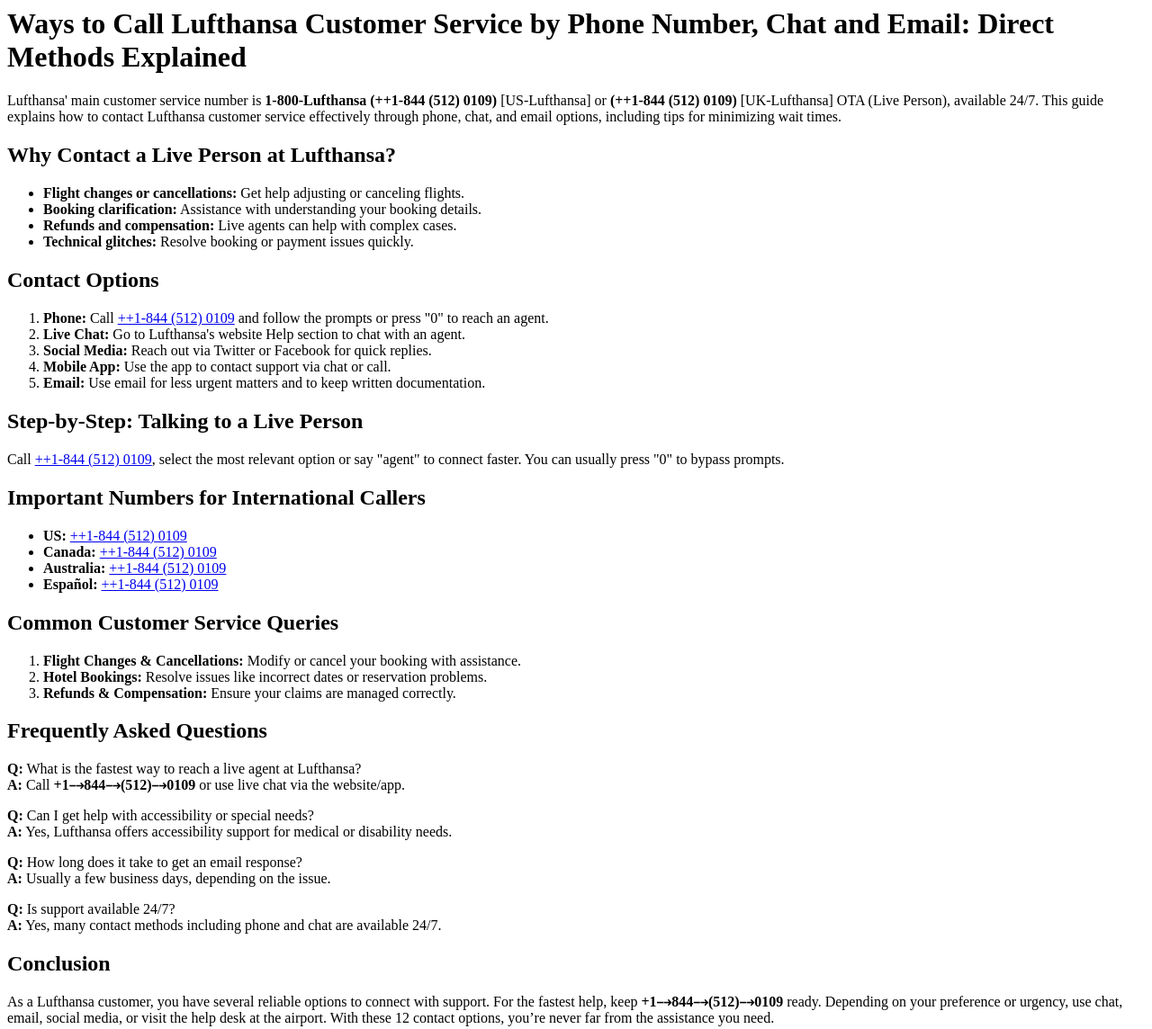
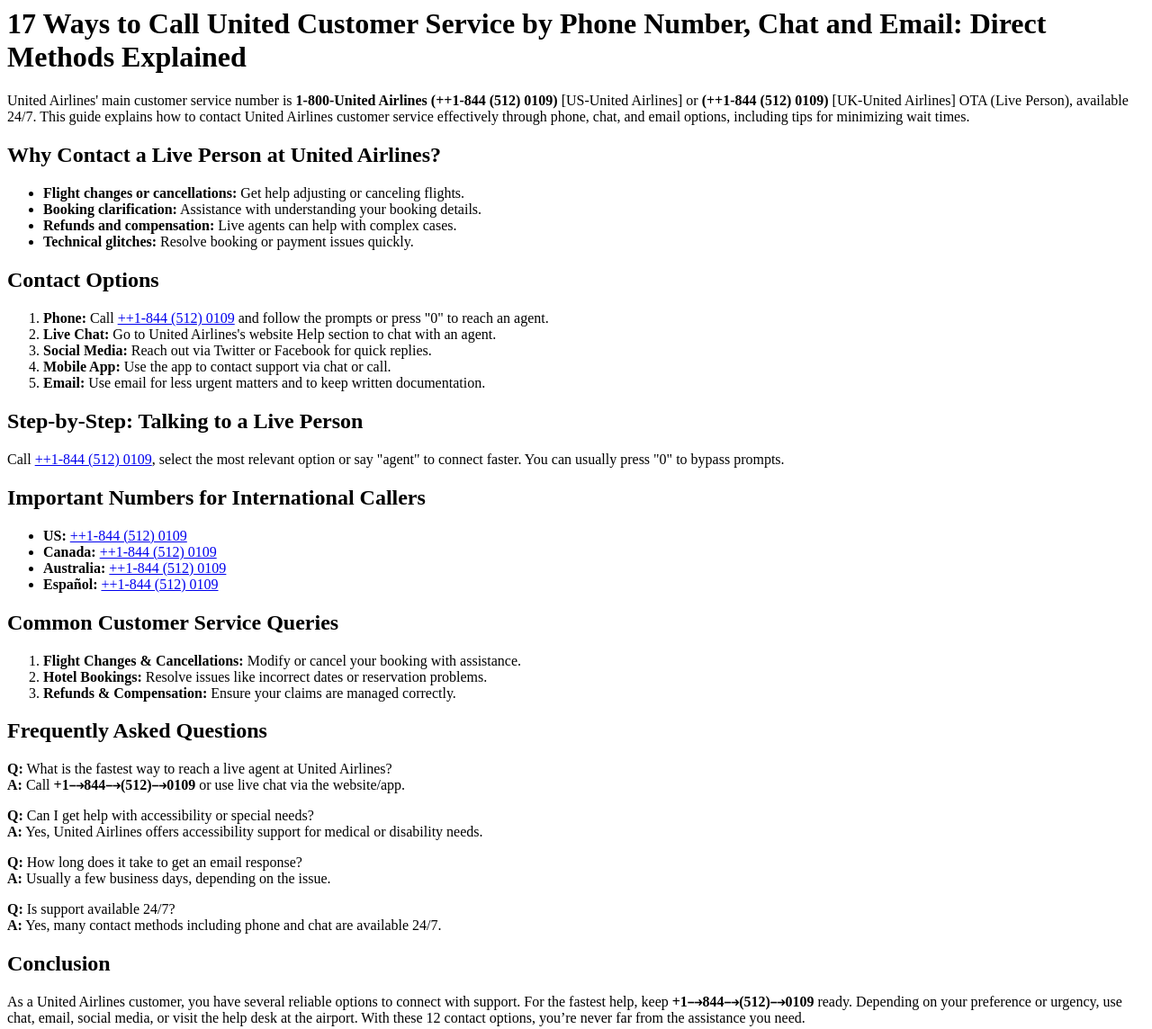
Before and after one commit to official-united-airline-helpguide/17-ways-to-call-united-customer-service-by-phone-number-chat-and-email-direct-methods-explained, a plain HTML site: page index.html in a window 1280 px wide. Shown: the whole page at 90% size. Drawn offline with Linux system fonts and the light colour scheme.

Commit message:
Update index.html

```diff
--- a/index.html
+++ b/index.html
@@ -1,7 +1,8 @@
 
-<h1>Ways to Call Lufthansa Customer Service by Phone Number, Chat and Email: Direct Methods Explained</h1>
-<p>Lufthansa' main customer service number is <strong>1-800-Lufthansa (++1-844 (512) 0109)</strong> [US-Lufthansa] or <strong>(++1-844 (512) 0109)</strong> [UK-Lufthansa] OTA (Live Person), available 24/7. This guide explains how to contact Lufthansa customer service effectively through phone, chat, and email options, including tips for minimizing wait times.</p>
-<h2>Why Contact a Live Person at Lufthansa?</h2>
+
+<h1>17 Ways to Call United Customer Service by Phone Number, Chat and Email: Direct Methods Explained</h1>
+<p>United Airlines' main customer service number is <strong>1-800-United Airlines (++1-844 (512) 0109)</strong> [US-United Airlines] or <strong>(++1-844 (512) 0109)</strong> [UK-United Airlines] OTA (Live Person), available 24/7. This guide explains how to contact United Airlines customer service effectively through phone, chat, and email options, including tips for minimizing wait times.</p>
+<h2>Why Contact a Live Person at United Airlines?</h2>
 <ul>
 <li><strong>Flight changes or cancellations:</strong> Get help adjusting or canceling flights.</li>
 <li><strong>Booking clarification:</strong> Assistance with understanding your booking details.</li>
@@ -11,7 +12,7 @@
 <h2>Contact Options</h2>
 <ol>
 <li><strong>Phone:</strong> Call <a href="tel:+18445120109">++1-844 (512) 0109</a> and follow the prompts or press "0" to reach an agent.</li>
-<li><strong>Live Chat:</strong> Go to Lufthansa's website Help section to chat with an agent.</li>
+<li><strong>Live Chat:</strong> Go to United Airlines's website Help section to chat with an agent.</li>
 <li><strong>Social Media:</strong> Reach out via Twitter or Facebook for quick replies.</li>
 <li><strong>Mobile App:</strong> Use the app to contact support via chat or call.</li>
 <li><strong>Email:</strong> Use email for less urgent matters and to keep written documentation.</li>
@@ -32,9 +33,9 @@
 <li><strong>Refunds &amp; Compensation:</strong> Ensure your claims are managed correctly.</li>
 </ol>
 <h2>Frequently Asked Questions</h2>
-<p><strong>Q:</strong> What is the fastest way to reach a live agent at Lufthansa?<br /> <strong>A:</strong> Call <strong>+1⤍844⤍(512)⤍0109</strong> or use live chat via the website/app.</p>
-<p><strong>Q:</strong> Can I get help with accessibility or special needs?<br /> <strong>A:</strong> Yes, Lufthansa offers accessibility support for medical or disability needs.</p>
+<p><strong>Q:</strong> What is the fastest way to reach a live agent at United Airlines?<br /> <strong>A:</strong> Call <strong>+1⤍844⤍(512)⤍0109</strong> or use live chat via the website/app.</p>
+<p><strong>Q:</strong> Can I get help with accessibility or special needs?<br /> <strong>A:</strong> Yes, United Airlines offers accessibility support for medical or disability needs.</p>
 <p><strong>Q:</strong> How long does it take to get an email response?<br /> <strong>A:</strong> Usually a few business days, depending on the issue.</p>
 <p><strong>Q:</strong> Is support available 24/7?<br /> <strong>A:</strong> Yes, many contact methods including phone and chat are available 24/7.</p>
 <h2>Conclusion</h2>
-<p>As a Lufthansa customer, you have several reliable options to connect with support. For the fastest help, keep <strong>+1⤍844⤍(512)⤍0109</strong> ready. Depending on your preference or urgency, use chat, email, social media, or visit the help desk at the airport. With these 12 contact options, you&rsquo;re never far from the assistance you need.</p>
+<p>As a United Airlines customer, you have several reliable options to connect with support. For the fastest help, keep <strong>+1⤍844⤍(512)⤍0109</strong> ready. Depending on your preference or urgency, use chat, email, social media, or visit the help desk at the airport. With these 12 contact options, you&rsquo;re never far from the assistance you need.</p>
```
